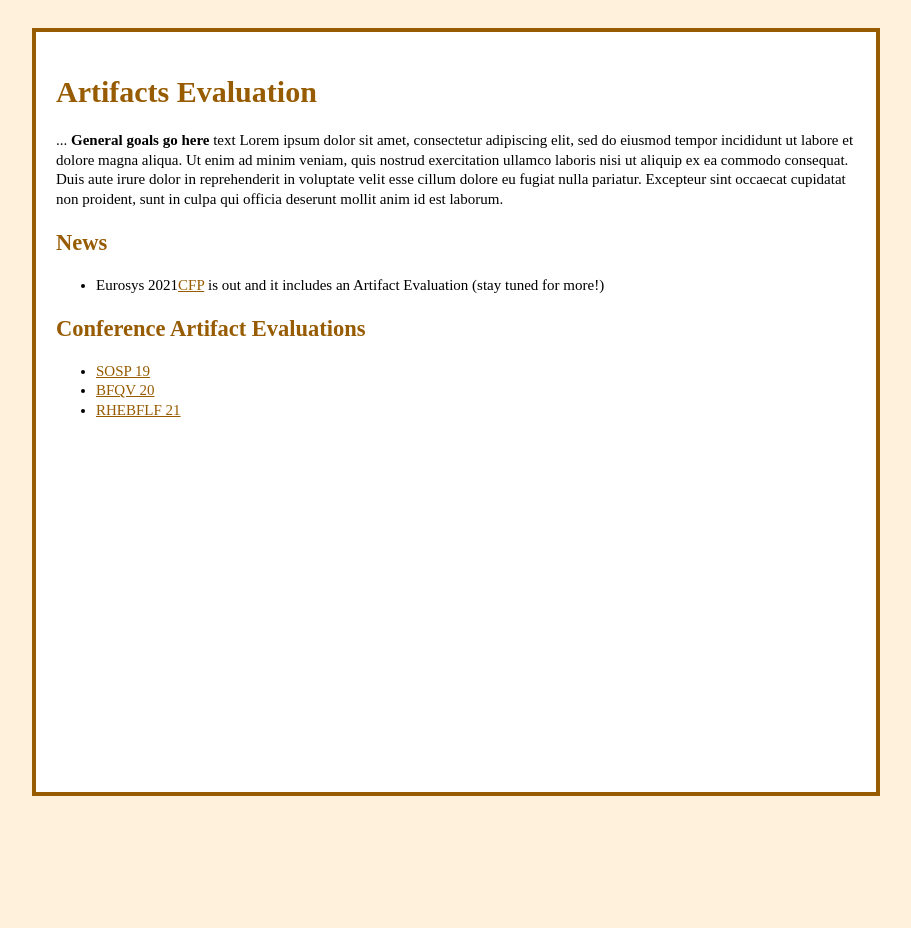
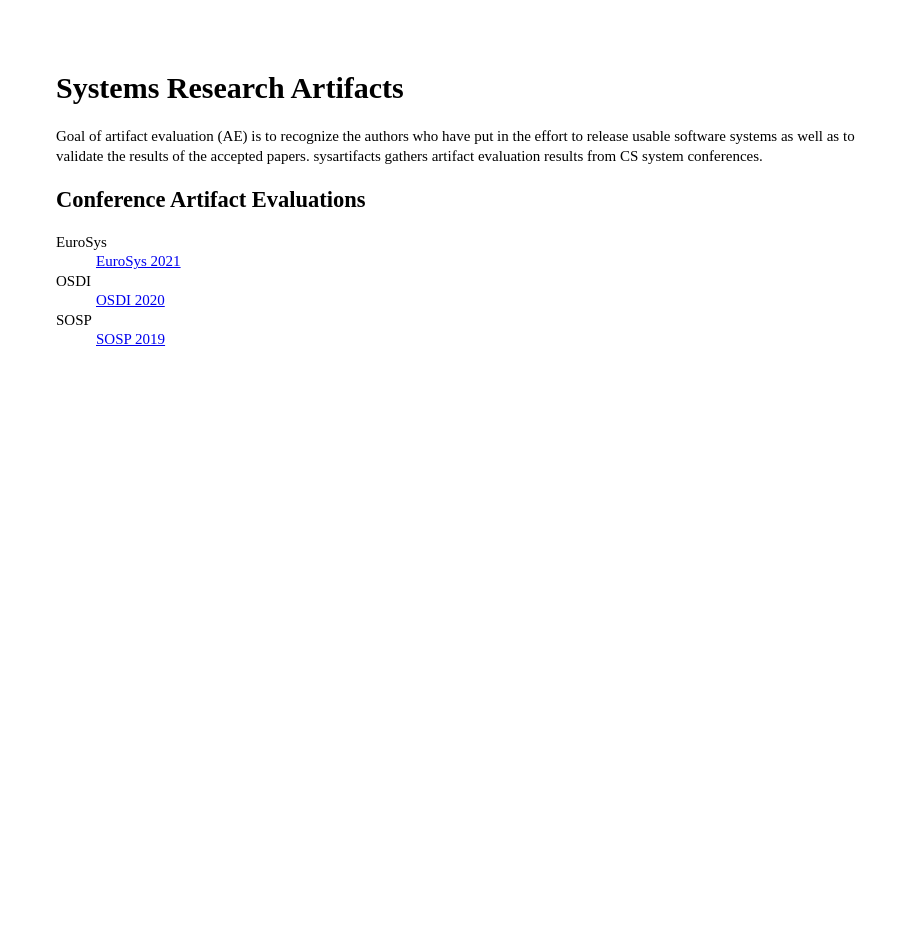
Before and after one commit to sysartifacts/sysartifacts.github.io, a Jekyll site: the page built from index.html, in a window 1280 px wide. Shown: the whole page, without its empty margins (209-1120 px from the left). Built offline with Jekyll 4.4.1, drawn with Linux system fonts in a browser that asks for light colours.

Commit message:
updated confereces lists on landing page; added osdi 2020 template; color scheme completely white

```diff
--- a/_config.yml
+++ b/_config.yml
@@ -9,4 +9,15 @@
 
 # variables, accessible via site.xxx in the templates
 # NB: --watch will not pick up changes here, so jekyll must be restarted
-name: Artifacts Evaluation # Can we find a better name?
+name: Systems Research Artifacts # Can we find a better name?
+
+conferences:
+    - name: EuroSys
+      years:
+        - 2021
+    - name: OSDI
+      years:
+        - 2020
+    - name: SOSP
+      years:
+        - 2019
--- a/css/main.css
+++ b/css/main.css
@@ -1,5 +1,5 @@
 body {
-  background-color: #FFF1DC;
+  background-color: white;
   font-size: 15px;
   line-height: 1.3;
   padding-top: 20px;
@@ -13,7 +13,6 @@
 
 #page {
  background-color: white;
- border: solid 4px #975B02;
  padding: 20px;
  margin: auto;
  min-width: 400px;
@@ -22,15 +21,5 @@
 }
 
 h1, h2, h3, h4 {
-  color: #975B02;
+  color: black;
 }
-
-a {
-  color: #975B02;
-  text-decoration: underline;
-}
-
-a:hover, a:active {
-  background-color: #975B02;
-  color: #FFF1DC;
-}
--- a/index.html
+++ b/index.html
@@ -5,19 +5,19 @@
 <h1> {{ site.name }} </h1>
 
 <p>
-... <b>General goals go here</b> text Lorem ipsum dolor sit amet, consectetur adipiscing elit, sed do eiusmod tempor incididunt ut labore et dolore magna aliqua. Ut enim ad minim veniam, quis nostrud exercitation ullamco laboris nisi ut aliquip ex ea commodo consequat. Duis aute irure dolor in reprehenderit in voluptate velit esse cillum dolore eu fugiat nulla pariatur. Excepteur sint occaecat cupidatat non proident, sunt in culpa qui officia deserunt mollit anim id est laborum.
+  Goal of artifact evaluation (AE) is to recognize the authors who have put in the effort to release
+  usable software systems as well as to validate the results of the accepted papers.
+
+  sysartifacts gathers artifact evaluation results from CS system conferences.
 </p>
-
-<h2> News </h2>
-
-<ul>
-  <li>Eurosys 2021<a href="https://2021.eurosys.org/cfp.html#cfp">CFP</a> is out and it includes an Artifact Evaluation (stay tuned for more!)</li>
-</ul>
 
 <h2> Conference Artifact Evaluations </h2>
 
-<ul>
-  <li><a href="sosp2019/">SOSP 19</a></li>
-  <li><a href="bfqv2020/">BFQV 20</a></li>
-  <li><a href="rhebflf2021/">RHEBFLF 21</a></li>
+<dl>
+  {% for c in site.conferences %}
+  <dt>{{c.name}}</dt>
+    {% for year in c.years %}
+      <dd><a href="{{c.name | downcase}}{{year}}">{{c.name}} {{year}}</a></dd>
+    {% endfor %}
+  {% endfor %}
 </ul>
```
Also changed, not shown: _layouts/bfqv2020.html (deleted, +0 -10 lines), _layouts/osdi2020.html (added, +11 -0 lines), osdi2020/index.html (added, +9 -0 lines).
